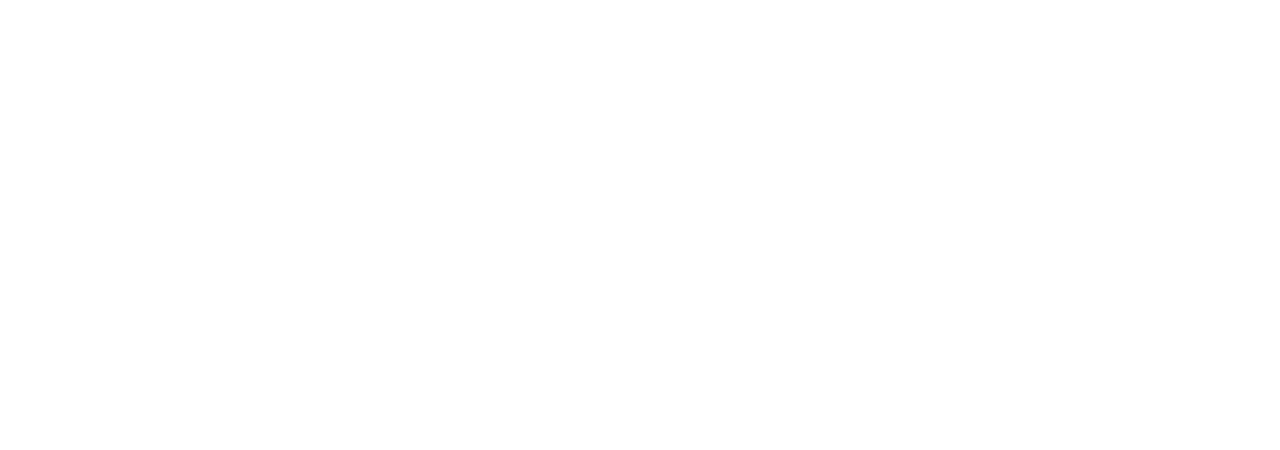
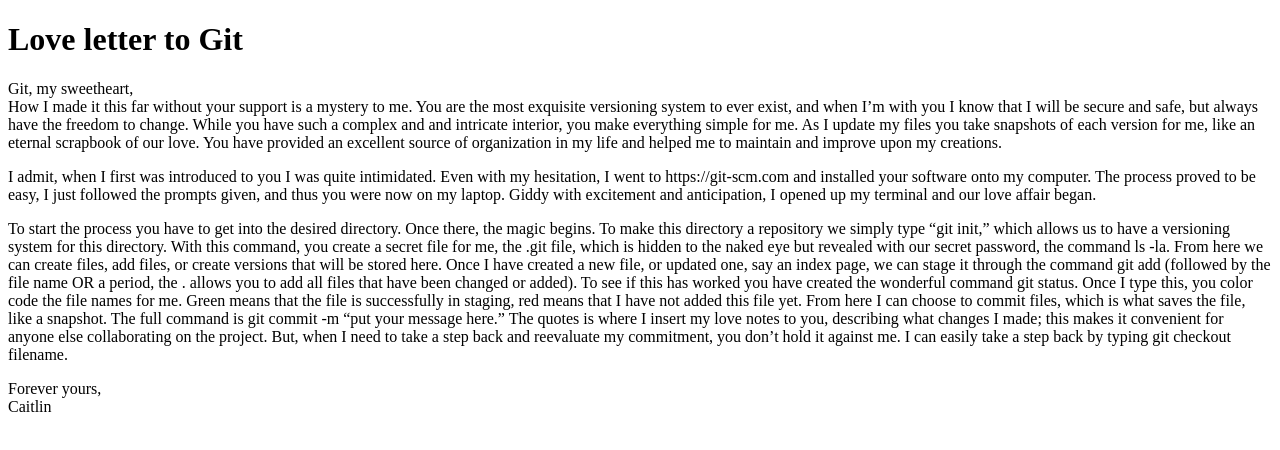
Before and after one commit to caitlin-murphy/git-love-letter, a plain HTML site: page index.html in a window 1280 px wide. Drawn offline with Linux system fonts and the light colour scheme.

Commit message:
updated draft of content

```diff
--- a/index.html
+++ b/index.html
@@ -1,9 +1,26 @@
-<!DOCTYPE html>
-<html>
-<head>
-	<title></title>
-</head>
-<body>
+<!doctype html>
+<html lang="en">
+	<head>
+		<meta charset="UTF-8">
+		<title>Git Love Letter</title>
+		<link rel="stylesheet" href="css/bash.css">
+	</head>
+	<body class="home">
+			<header>
+				<h1>Love letter to Git </h1>
+			</header>
+			<div class="container">
+			<section>
+			<p>Git, my sweetheart,<br>
 
-</body>
+				How I made it this far without your support is a mystery to me. You are the most exquisite versioning system to ever exist, and when I’m with you I know that I will be secure and safe, but always have the freedom to change. While you have such a complex and and intricate interior, you make everything simple for me. As I update my files you take snapshots of each version for me, like an eternal scrapbook of our love. You have provided an excellent source of organization in my life and helped me to maintain and improve upon my creations. </p>
+			<p>
+				I admit, when I first was introduced to you I was quite intimidated. Even with my hesitation, I went to https://git-scm.com and installed your software onto my computer. The process proved to be easy, I just followed the prompts given, and thus you were now on my laptop. Giddy with excitement and anticipation, I opened up my terminal and our love affair began. </p>
+
+			<p>
+				To start the process you have to get into the desired directory. Once there, the magic begins. To make this directory a repository we simply type “git init,” which allows us to have a versioning system for this directory. With this command, you create a secret file for me, the .git file, which is hidden to the naked eye but revealed with our secret password, the command ls -la. From here we can create files, add files, or create versions that will be stored here. Once I have created a new file, or updated one, say an index page, we can stage it through the command git add (followed by the file name OR a period, the . allows you to add all files that have been changed or added). To see if this has worked you have created the wonderful command git status. Once I type this, you color code the file names for me. Green means that the file is successfully in staging, red means that I have not added this file yet. From here I can choose to commit files, which is what saves the file, like a snapshot. The full command is git commit -m “put your message here.” The quotes is where I insert my love notes to you, describing what changes I made; this makes it convenient for anyone else collaborating on the project. But, when I need to take a step back and reevaluate my commitment, you don’t hold it against me. I can easily take a step back by typing git checkout filename. </p>
+				<p>Forever yours, <br> Caitlin</p>
+			</section>
+		</div>
+	</body>
 </html>
```
